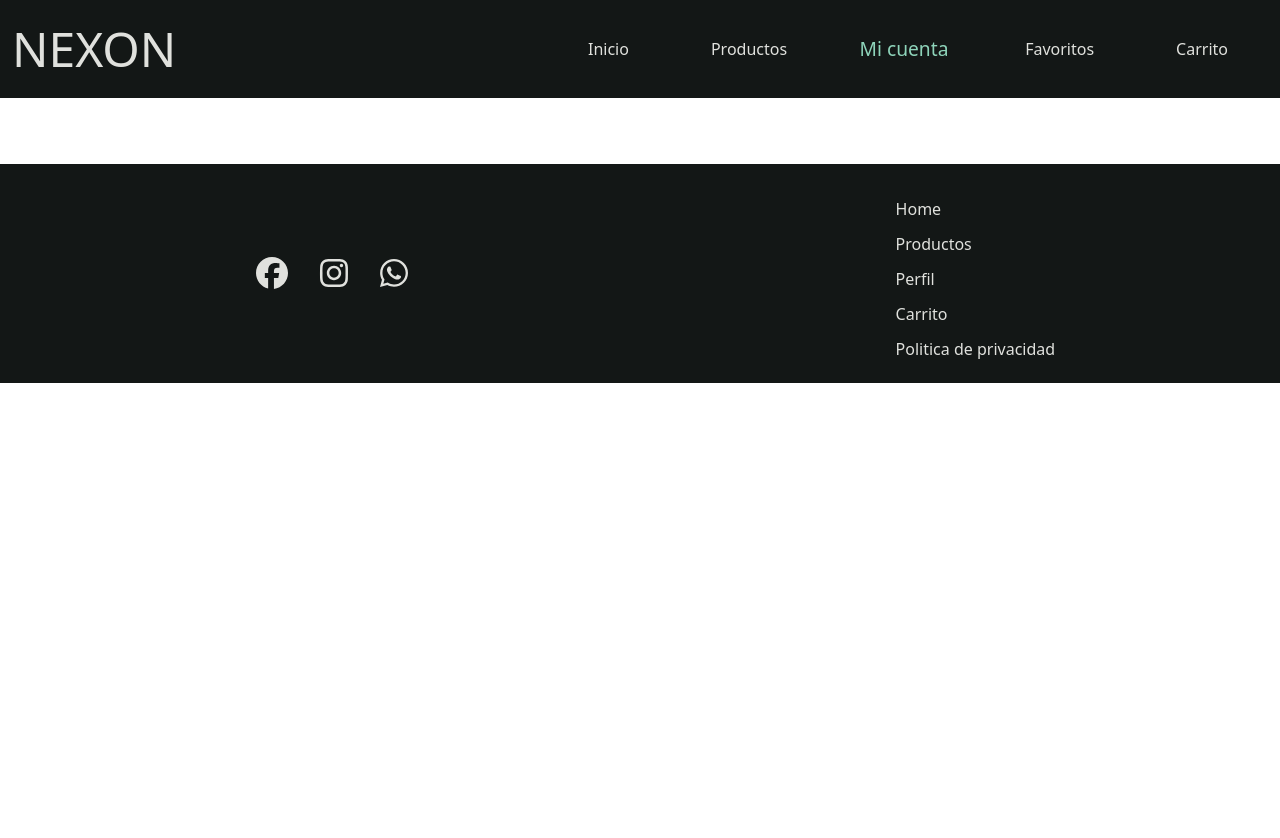
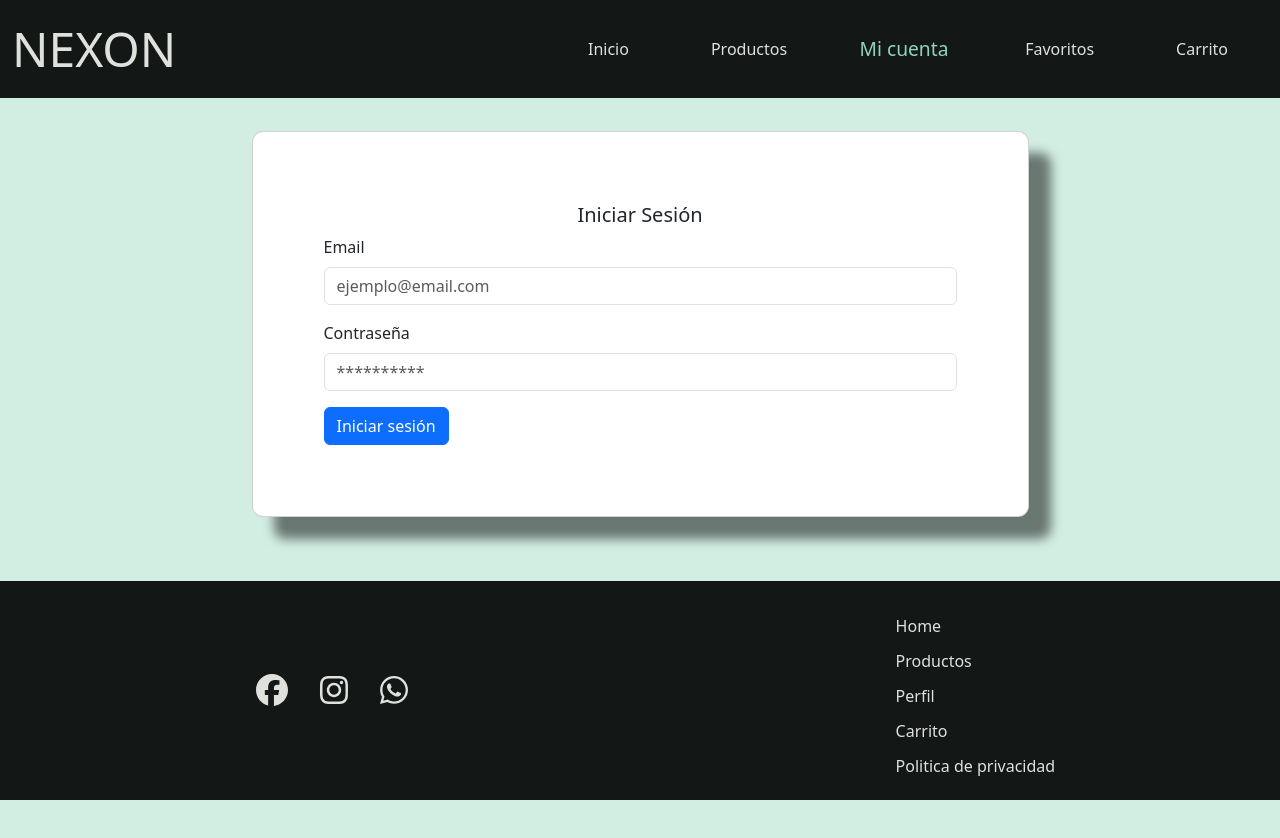
Before and after one commit to candela-greco/nexon.github.io, a React (Vite) app: page /nexon.github.io/login in a window 1280 px wide. Shown: the top 838 px of the page. Before the commit the page ends 800 px from the top, so only its background shows below. Built offline with nearby package versions, Linux system fonts and the light colour scheme.

Commit message:
Componente Login agregado

```diff
--- a/src/App.css
+++ b/src/App.css
@@ -22,10 +22,10 @@
   color: #e0e1dd !important;
   padding: 0 40px 0 20px !important;
   text-align: right;
-    margin-left: 22px;
+  margin-left: 22px;
   transition: transform 0.3s ease-in, color 0.3s ease-in !important;
 }
-.nav-link.active{
+.nav-link.active {
   transform: scale(1.2) !important;
   color: #8ed4ba !important;
 }
@@ -95,7 +95,7 @@
   text-align: center;
   padding: 55px 11px 22px 22px;
   border-radius: 50%;
-  background-color: #778DA9;
+  background-color: #778da9;
   color: #e0e1dd;
   font-weight: bold;
   box-shadow: 7px 7px 7px 7px rgba(0, 0, 0, 0.2);
@@ -105,7 +105,10 @@
   transform: scale(1.2);
 }
 .Footer {
-  margin-top: 66px;
+  position: fixed;
+  left: 0;
+  bottom: 0;
+  width: 100%;
   padding: 11px;
   background-color: #131716;
   color: #e0e1dd;
@@ -139,7 +142,6 @@
   transform: scale(1.2);
 }
 .Carousel {
-  padding: 0 200px;
   height: 500px;
 }
 .Carousel img {
@@ -151,6 +153,28 @@
 .ProductCards {
   margin-top: 222px;
 }
+.Background {
+  position: relative;
+}
+.BackgroundImage {
+  background-color: #8ed4ba;
+  width: 100%;
+  height: 100vh;
+  opacity: 40%;
+  position: absolute;
+  top: 0;
+  left: 0;
+  right: 0;
+  bottom: 0;
+  z-index: -1;
+}
+.LoginCard {
+  margin-top: 33px;
+  padding: 55px;
+  border-radius: 11px !important;
+  box-shadow: 22px 22px 11px rgba(0, 0, 0, 0.5) !important;
+}
+
 
 @media (min-width: 1200px) {
   .Herosection {
@@ -162,4 +186,14 @@
   .Footer {
     justify-content: space-around;
   }
+  .Carousel {
+    padding: 0 200px;
+  }
+  .BackgroundImage {
+    height: 768px;
+    width: 100%;
+  }
+  .LoginCard {
+    width: 777px;
+  }
 }
--- a/src/App.jsx
+++ b/src/App.jsx
@@ -1,24 +1,26 @@
 import "./App.css";
 import "bootstrap/dist/css/bootstrap.min.css";
-import { Routes, Route } from 'react-router-dom';
+import { Routes, Route } from "react-router-dom";
 
 import NavbarNav from "./components/Nav.jsx";
 import Home from "./components/Home.jsx";
 import Footer from "./components/Footer.jsx";
 import Products from "./components/Products.jsx";
 import Favorites from "./components/Favorites.jsx";
+import Login from "./components/Login.jsx";
 
 function App() {
   return (
-    <>
+    <div>
       <NavbarNav />
       <Routes>
-        <Route path="/" element={<Home />} />
-        <Route path="/productos" element={<Products />} />
-        <Route path="/favoritos" element={<Favorites />} />
+          <Route path="/" element={<Home />} />
+          <Route path="/productos" element={<Products />} />
+          <Route path="/favoritos" element={<Favorites />} />
+          <Route path="/login" element={<Login />} />
       </Routes>
       <Footer />
-    </>
+    </div>
   );
 }
 
--- /dev/null
+++ b/src/components/Login.jsx
@@ -0,0 +1,31 @@
+import { Card, Form, Button } from "react-bootstrap";
+
+const Login = () => {
+  return (
+    <div className="Background">
+      <div className="BackgroundImage"></div>
+      <div className="d-flex justify-content-center align-items-center">
+        <Card className="LoginCard" >
+          <Card.Body>
+            <Card.Title className="text-center">Iniciar Sesión</Card.Title>
+            <Form>
+              <Form.Group className="mb-3" controlId="Email">
+                <Form.Label>Email</Form.Label>
+                <Form.Control type="email" placeholder="ejemplo@email.com" />
+              </Form.Group>
+              <Form.Group className="mb-3" controlId="Password">
+                <Form.Label>Contraseña</Form.Label>
+                <Form.Control type="password" placeholder="**********" />
+              </Form.Group>
+              <Button variant="primary" type="submit" block>
+                Iniciar sesión
+              </Button>
+            </Form>
+          </Card.Body>
+        </Card>
+      </div>
+    </div>
+  );
+};
+
+export default Login;
```
